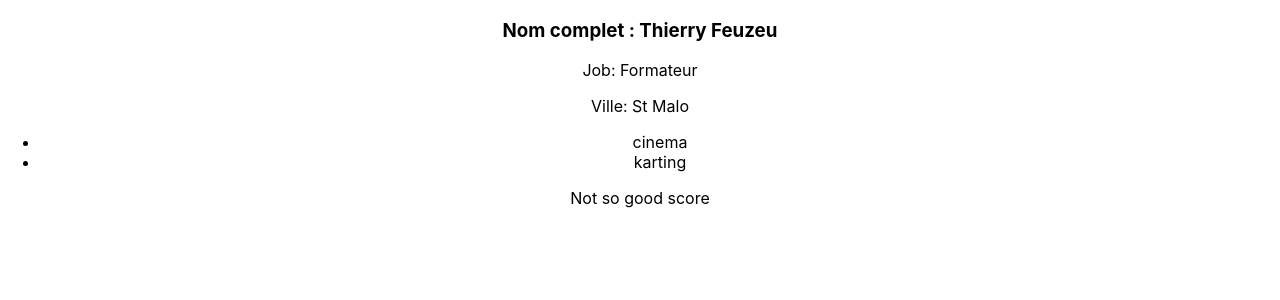
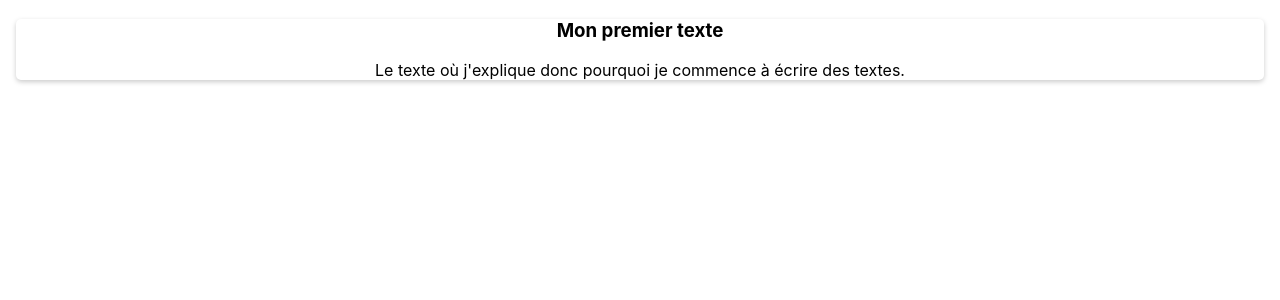
Before and after one commit to ly-abdourahamane/React-Utilities, a React (Create React App) app: page / in a window 1280 px wide. Shown: the top 300 px of the page. Built offline with nearby package versions, Linux system fonts and the light colour scheme.

Commit message:
Ajout du css

```diff
--- a/src/App.js
+++ b/src/App.js
@@ -2,27 +2,22 @@ import React from 'react';
 import './App.css';
 
 function App() {
-  const firstName = 'Thierry';
-  const lastName = 'Feuzeu';
-  const job  = 'Formateur';
-  const city = 'St Malo';
-
-  const getFullName = (firstName, lastName) => `${firstName} ${lastName}`;
-
-  const hobbies = [ 'cinema', 'karting' ];
-  const score = 5;
+  const blogEntry = {
+    title: 'Mon premier texte',
+    summary: "Le texte où j'explique donc pourquoi je commence à écrire des textes."
+  }
 
   return (
     <div className="App">
-    <h3>Nom complet : {getFullName(firstName, lastName)}</h3>
-    <p>Job: {job}</p>
-    <p>Ville: {city}</p>
-    <ul>
-      {hobbies.map((hobby) => <li>{hobby}</li>)}
-    </ul>
-    <p>{score > 10 ? "Good" : "Not so good"} score</p>
+      <div style={{
+        margin: '16px',
+        borderRadius: '5px',
+        boxShadow: '0 2px 5px #ccc'
+      }}>
+        <h3>{blogEntry.title}</h3>
+        <p>{blogEntry.summary}</p>
+      </div>
     </div>
   );
 }
-
 export default App;
```
